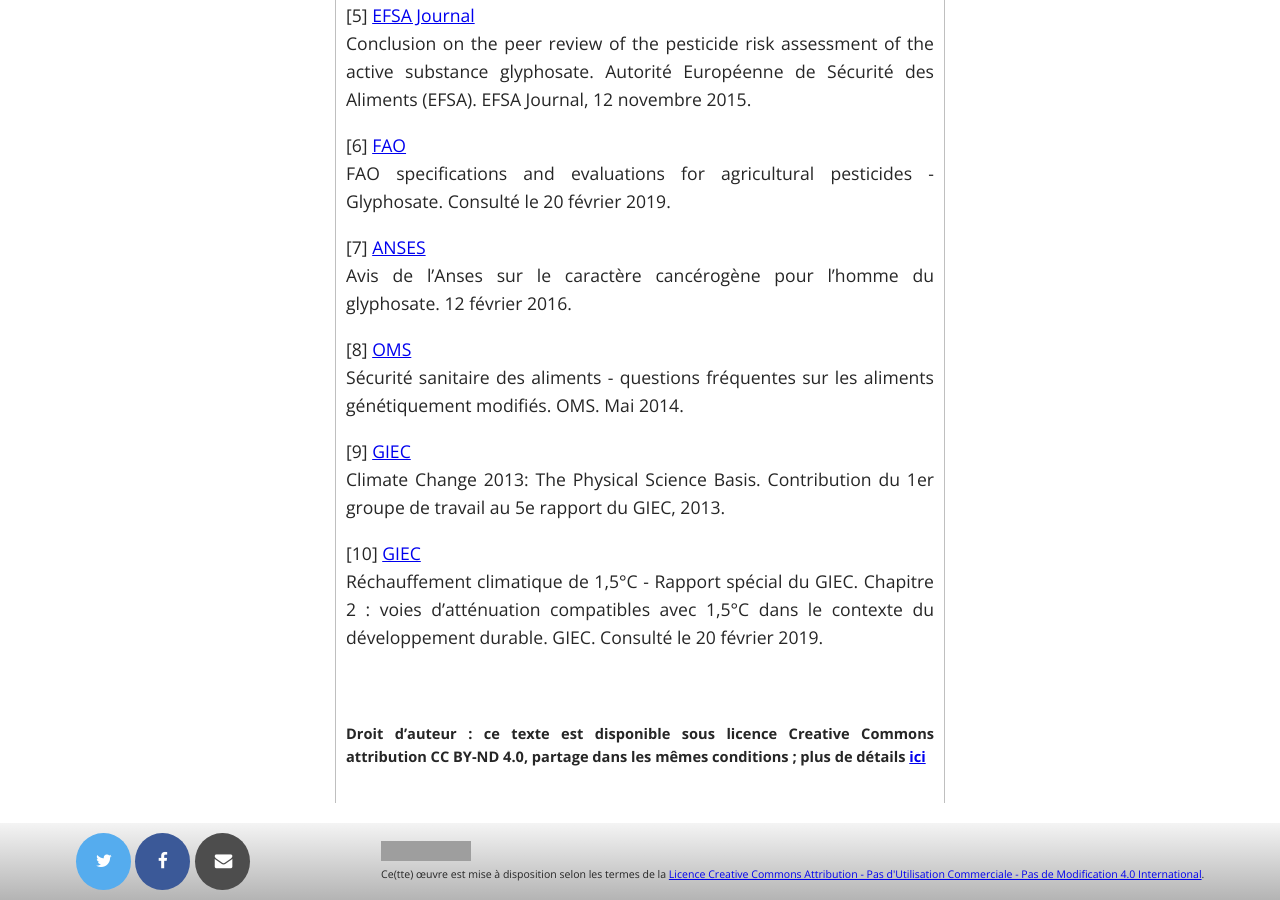
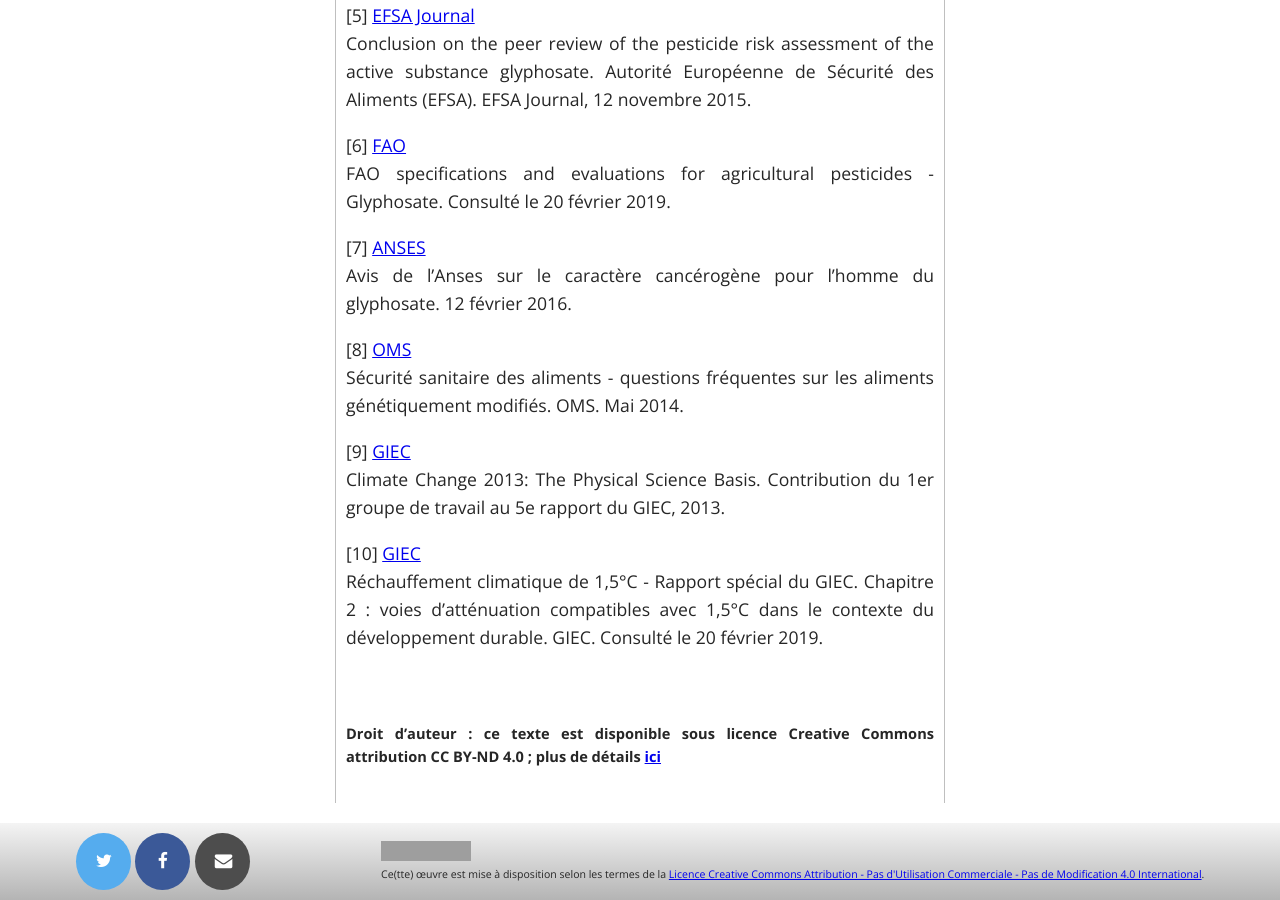
Before and after one commit to nofakescience/nofakescience.github.io, a Jekyll site: the page built from pages/tribune.md, in a window 1280 px wide and 900 px high, scrolled down 3035 px. Built offline with Jekyll 4.4.1, drawn with Linux system fonts in a browser that asks for light colours; nearby versions of some CDN libraries; some web fonts are replaced; comment, search, counter and statistics services are not loaded; grey boxes are pictures that could not be loaded.

Commit message:
fix licence

```diff
--- a/pages/tribune.md
+++ b/pages/tribune.md
@@ -63,4 +63,4 @@ Réchauffement climatique de 1,5°C - Rapport spécial du GIEC. Chapitre 2 : voi
 
 <br/>
 
-##### Droit d'auteur : ce texte est disponible sous licence Creative Commons attribution CC BY-ND 4.0, partage dans les mêmes conditions ; plus de détails [ici](https://creativecommons.org/licenses/by-nd/4.0/)
+##### Droit d'auteur : ce texte est disponible sous licence Creative Commons attribution CC BY-ND 4.0 ; plus de détails [ici](https://creativecommons.org/licenses/by-nd/4.0/)
```
